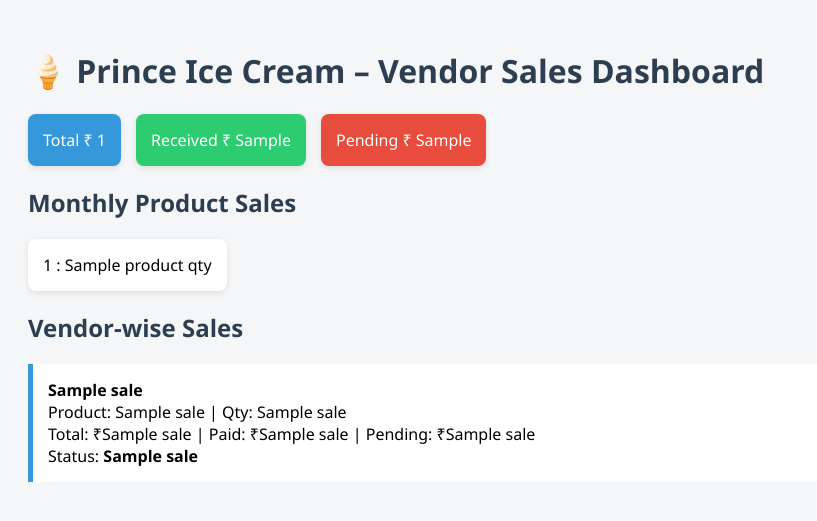
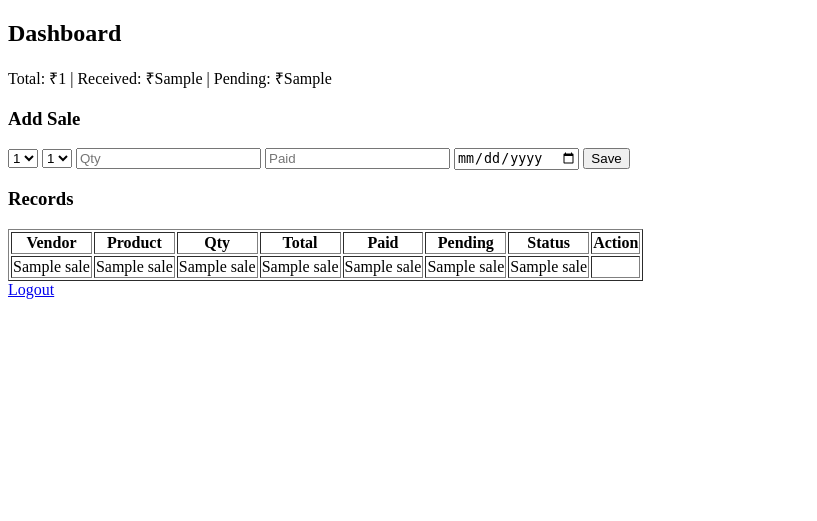
Before and after one commit to Trupti4004/prince-icecream-software, a Flask app: template templates/index.html in a window 1280 px wide. Shown: the top 521 px of the page, without its empty margins (0-817 px from the left). Run offline with Flask 3, Linux system fonts and the light colour scheme; the template is opened without the code that fills it: most values are stand-ins (such as "Sample title", 1, 10 or a date in 2020); some libraries are stand-ins or nearby versions.

Commit message:
index.html

```diff
--- a/templates/index.html
+++ b/templates/index.html
@@ -1,43 +1,51 @@
 <!DOCTYPE html>
 <html>
 <head>
-    <title>Prince Ice Cream | Vendor Sales</title>
-    <link rel="stylesheet" href="/static/style.css">
+    <title>Vendor Sales</title>
 </head>
 <body>
 
-<h1>🍦 Prince Ice Cream – Vendor Sales Dashboard</h1>
+<h2>Dashboard</h2>
+<p>Total: ₹{{ total_amt }} | Received: ₹{{ received_amt }} | Pending: ₹{{ pending_amt }}</p>
 
-<div class="cards">
-    <div class="card blue">Total ₹ {{ total_amt }}</div>
-    <div class="card green">Received ₹ {{ received_amt }}</div>
-    <div class="card red">Pending ₹ {{ pending_amt }}</div>
-</div>
+<h3>Add Sale</h3>
+<form method="post">
+<select name="vendor">{% for v in vendors %}<option>{{ v[0] }}</option>{% endfor %}</select>
+<select name="product">{% for p in products %}<option>{{ p[0] }}</option>{% endfor %}</select>
+<input name="quantity" placeholder="Qty">
+<input name="paid" placeholder="Paid">
+<input type="date" name="date">
+<button>Save</button>
+</form>
 
-<h2>Monthly Product Sales</h2>
-<div class="cards">
-{% for p in product_qty %}
-<div class="card">{{ p[0] }} : {{ p[1] }}</div>
-{% endfor %}
-</div>
-
-<h2>Vendor-wise Sales</h2>
-{% for s in sales %}
-<div class="vendor-card">
-<b>{{ s[1] }}</b><br>
-Product: {{ s[2] }} | Qty: {{ s[3] }}<br>
-Total: ₹{{ s[5] }} | Paid: ₹{{ s[6] }} | Pending: ₹{{ s[7] }}<br>
-Status: <b>{{ s[9] }}</b>
-
-{% if s[9] == "Pending" %}
+<h3>Records</h3>
+<table border="1">
+<tr>
+<th>Vendor</th><th>Product</th><th>Qty</th><th>Total</th><th>Paid</th><th>Pending</th><th>Status</th><th>Action</th>
+</tr>
+{% for r in sales %}
+<tr>
+<td>{{ r[1] }}</td>
+<td>{{ r[2] }}</td>
+<td>{{ r[3] }}</td>
+<td>{{ r[5] }}</td>
+<td>{{ r[6] }}</td>
+<td>{{ r[7] }}</td>
+<td>{{ r[9] }}</td>
+<td>
+{% if r[9] == "Pending" %}
 <form method="post">
-<input type="hidden" name="pay_id" value="{{ s[0] }}">
-<input name="received" placeholder="Pay amount">
+<input type="hidden" name="pay_id" value="{{ r[0] }}">
+<input name="received" placeholder="Pay">
 <button>Update</button>
 </form>
 {% endif %}
-</div>
+</td>
+</tr>
 {% endfor %}
+</table>
+
+<a href="/logout">Logout</a>
 
 </body>
 </html>
```
